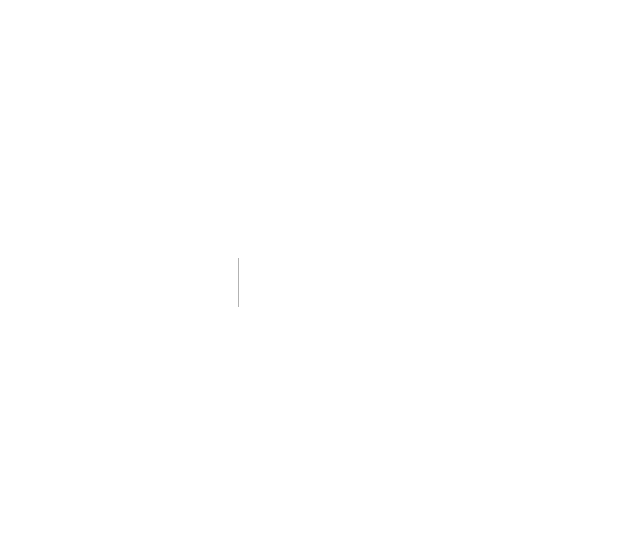
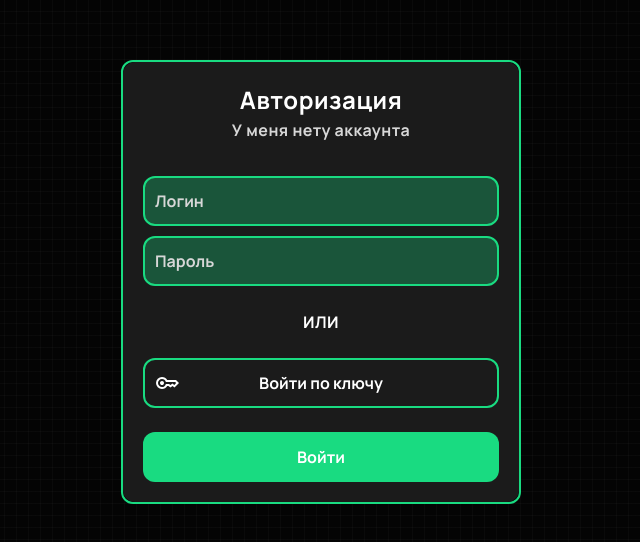
Before and after one commit to TysikGG/reflow, a Next.js app: page /auth in a window 1280 px wide. Before the commit this address had no page. Shown: the part 118-660 px from the top of the page, without its empty margins (319-959 px from the left). Built offline with nearby package versions, Linux system fonts and the light colour scheme.

Commit message:
Login page & login form

```diff
--- /dev/null
+++ b/src/UI/auth/form.tsx
@@ -0,0 +1,29 @@
+"use client"
+import styles from "@/styles/app/auth/auth.module.css";
+
+import Key from "@/favicons/svg/Key.svg";
+
+export default function AuthForm() {
+    return (
+        <div className={styles.container}>
+            <section className={styles.loginContainer}>
+                <form className={styles.loginForm}>
+                    <div className={styles.loginTitleContainer}>
+                        <h1>Авторизация</h1>
+                        <h3>У меня нету аккаунта</h3>
+                    </div>
+                    <div className={styles.inputsContainer}>
+                        <input name="username" placeholder="Логин" />
+                        <input name="password" type="password" placeholder="Пароль" />
+                    </div>
+                    <h3>ИЛИ</h3>
+                    <button className={styles.buttonSecondary}>
+                        <Key />
+                        Войти по ключу
+                    </button>
+                    <button>Войти</button>
+                </form>
+            </section>
+        </div>
+    )
+}
--- /dev/null
+++ b/src/app/auth/page.tsx
@@ -0,0 +1,10 @@
+import AuthForm from "@/UI/auth/form";
+import styles from "@/styles/app/auth/auth.module.css";
+
+export default function Home() {
+  return (
+    <div className={styles.container}>
+        <AuthForm />
+    </div>
+  );
+}
--- /dev/null
+++ b/src/styles/app/auth/auth.module.css
@@ -0,0 +1,114 @@
+.container {
+    height: 100%;
+    width: 100%;
+    background: var(--background-dark);
+    display: flex;
+    background-image:
+        linear-gradient(to right, var(--grid-color) 1px, transparent 1px),
+        linear-gradient(to bottom, var(--grid-color) 1px, transparent 1px);
+    background-size: 12px 12px;
+    background-position: -1px -1px;
+    flex-direction: column;
+    overflow-y: auto;
+    overflow-x: hidden;
+    padding: 10px 0 10px 0;
+    justify-content: center;
+    align-items: center;
+}
+
+.loginContainer {
+    width: 400px;
+    align-items: center;
+    justify-content: center;
+    display: flex;
+    flex-direction: column;
+    border: 2px solid var(--accent);
+    border-radius: 12px;
+}
+
+.loginContainer svg {
+    margin-bottom: 100px;
+}
+
+.loginForm {
+    border-radius: 12px;
+    background-color: var(--background);
+    width: 100%;
+    aspect-ratio: 0.9;
+    display: flex;
+    flex-direction: column;
+    justify-content: space-between;
+    align-items: center;
+    padding: 20px;
+}
+
+.loginForm h1 {
+    color: white;
+}
+
+.inputsContainer {
+    display: flex;
+    flex-direction: column;
+    width: 100%;
+    align-items: center;
+}
+
+.inputsContainer input {
+    background-color: var(--accent-30);
+    border-radius: 12px;
+    width: 100%;
+    height: 50px;
+    margin-top: 10px;
+    border: 2px solid var(--accent);
+}
+
+.loginForm button {
+    height: 50px;
+    width: 100%;
+    display: flex;
+    justify-content: center;
+    align-items: center;
+    background-color: var(--accent);
+}
+
+.loginForm button svg {
+    stroke-width: 2.5px;
+    margin: 0;
+    display: flex;
+}
+
+.loginForm h3 {
+    color: white;
+}
+
+.buttonSecondary {
+    background-color: transparent !important;
+    max-height: 50px;
+    position: relative;
+    border: 2px solid var(--accent);
+}
+
+.buttonSecondary:hover {
+    background-color: var(--accent-30) !important;
+}
+
+.buttonSecondary svg {
+    position: absolute;
+    left: 10px;
+}
+
+.loginTitleContainer {
+    display: flex;
+    flex-direction: column;
+    align-items: center;
+}
+
+.loginTitleContainer h3 {
+    color: var(--placeholder-color);
+    cursor: pointer;
+    transition: 0.2s;
+}
+
+.loginTitleContainer h3:hover {
+    color: var(--accent)
+}
```
